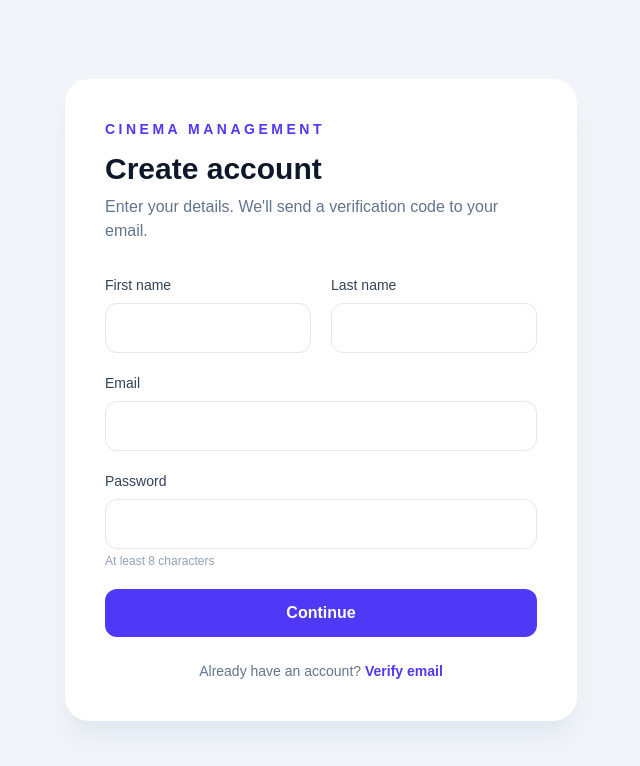
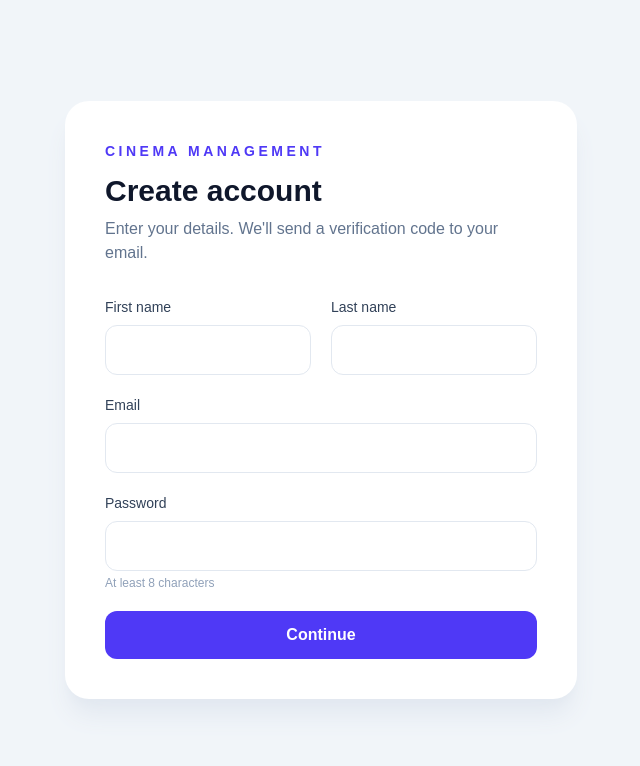
Before and after one commit to Oxyligen236/CinemaManagement-WDP301, a Next.js app in the folder frontend/: page /register in a window 1280 px wide. Shown: the top 766 px of the page, without its empty margins (319-959 px from the left). Built offline with nearby package versions, Linux system fonts and the light colour scheme; no server answers.

Commit message:
edit register page

```diff
--- a/frontend/app/register/page.tsx
+++ b/frontend/app/register/page.tsx
@@ -116,16 +116,6 @@ export default function RegisterPage() {
             {submitting ? "Sending code..." : "Continue"}
           </button>
         </form>
-
-        <p className="mt-6 text-center text-sm text-slate-500">
-          Already have an account?{" "}
-          <Link
-            href="/verify-email"
-            className="font-semibold text-indigo-600 hover:text-indigo-700"
-          >
-            Verify email
-          </Link>
-        </p>
       </section>
     </main>
   );
```
